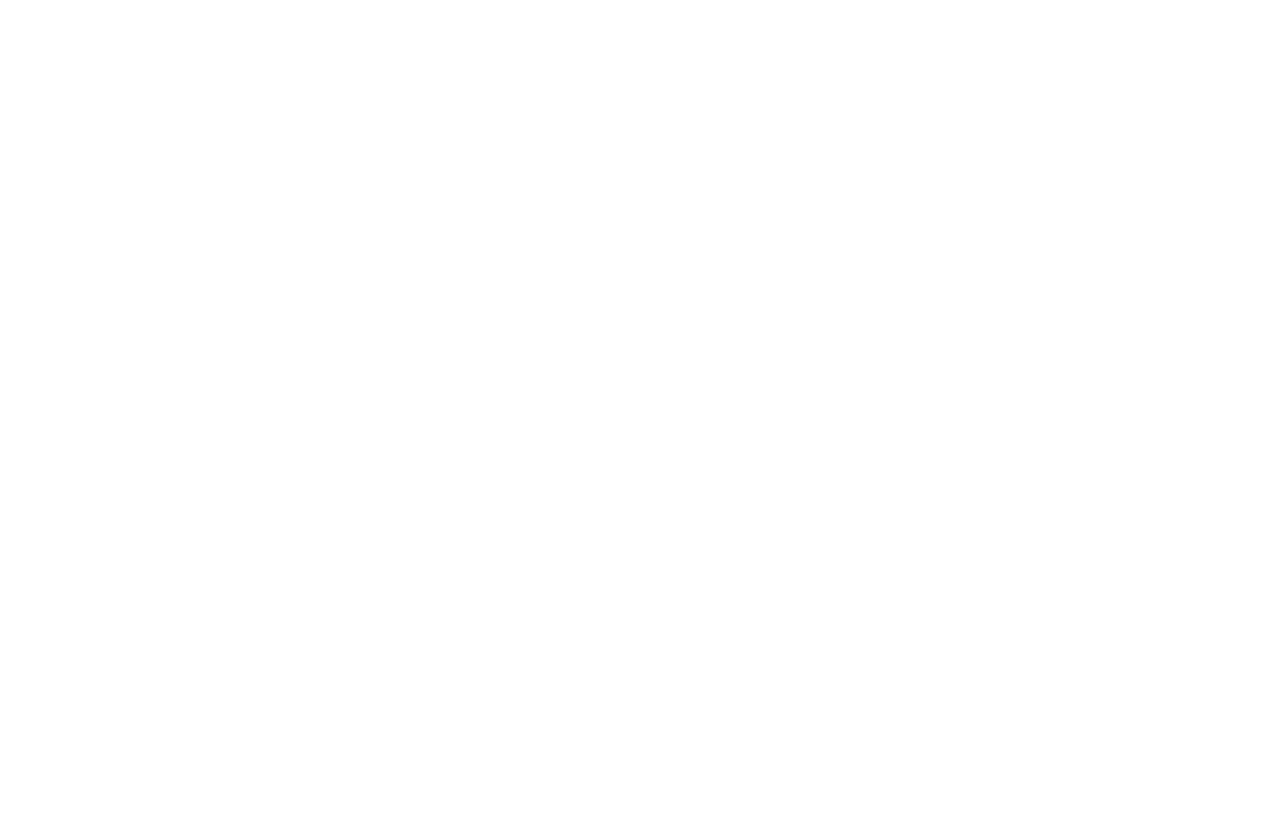
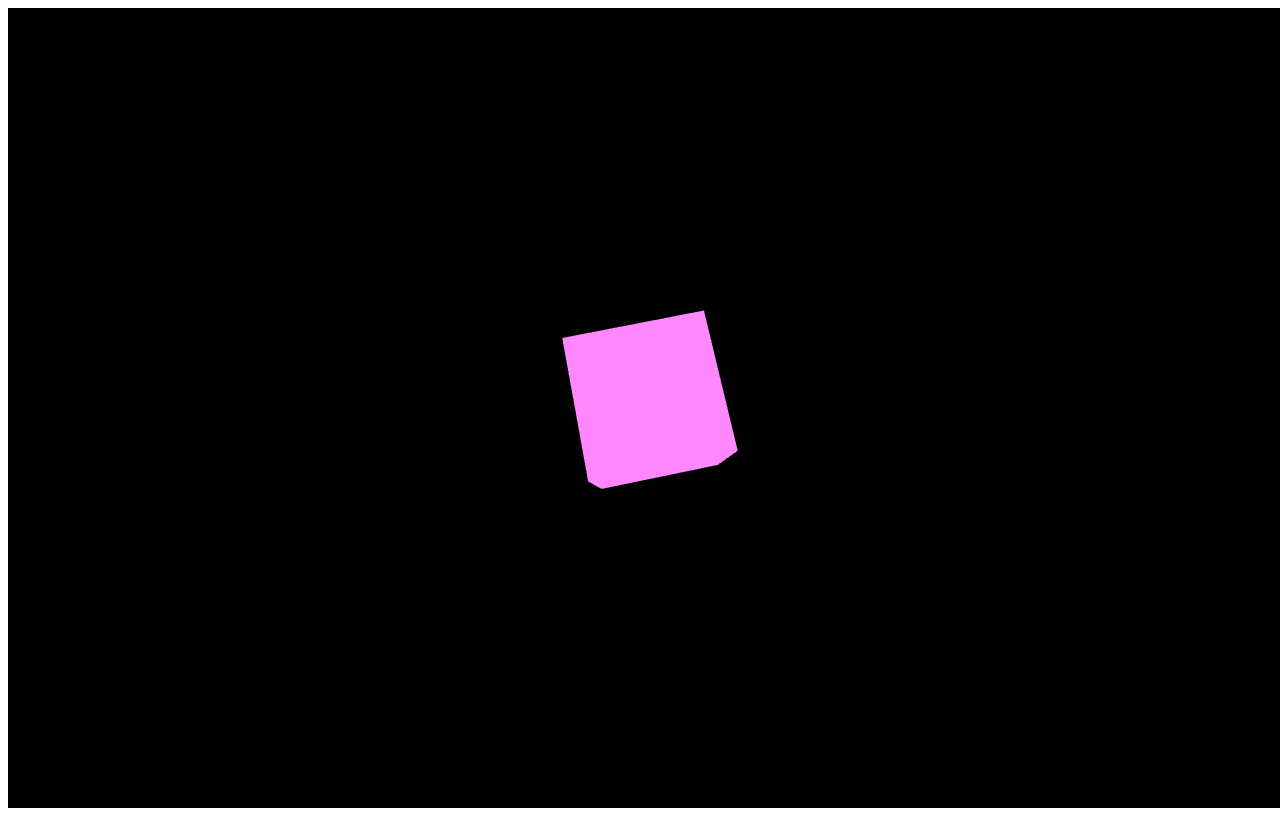
Before and after one commit to ryanisaacg/net-sim, a website with bundled scripts: page index.html in a window 1280 px wide. Built offline with nearby package versions, Linux system fonts and the light colour scheme.

Commit message:
Wrap the project in an NPM project for threes

```diff
--- a/index.html
+++ b/index.html
@@ -3,8 +3,7 @@
         <title> Network Simulator! </title>
     </head>
     <body>
-        <canvas width=1024 height=768 />
     </body>
-    <script src = "index.js">
+    <script src = "bundle.js">
     </script>
 </html>
--- a/src/index.ts
+++ b/src/index.ts
@@ -1,16 +1,50 @@
-import { Scene } from 'three'
-import Address from './address'
+import { Scene, PerspectiveCamera, WebGLRenderer, BoxGeometry, MeshBasicMaterial, Mesh } from 'three';
 
-const test = new Address(0);
-const scene = new Scene();
-const canvas = document.getElementsByTagName('canvas')[0];
-const gl = canvas.getContext('webgl2');
 
-const tick = () => {
-    console.log("Tick occurred!")
-    console.log(scene);
-    console.log(test);
-    console.log(gl);
-    requestAnimationFrame(tick);
-}
-tick();
+// ------------------------------------------------
+// BASIC SETUP
+// ------------------------------------------------
+
+// Create an empty scene
+var scene = new Scene();
+
+// Create a basic perspective camera
+var camera = new PerspectiveCamera( 75, window.innerWidth/window.innerHeight, 0.1, 1000 );
+camera.position.z = 4;
+
+// Create a renderer with Antialiasing
+var renderer = new WebGLRenderer({antialias:true});
+
+// Configure renderer clear color
+renderer.setClearColor("#000000");
+
+// Configure renderer size
+renderer.setSize( window.innerWidth, window.innerHeight );
+
+// Append Renderer to DOM
+document.body.appendChild( renderer.domElement );
+
+// ------------------------------------------------
+// FUN STARTS HERE
+// ------------------------------------------------
+
+// Create a Cube Mesh with basic material
+var geometry = new BoxGeometry( 1, 1, 1 );
+var material = new MeshBasicMaterial( { color: "#FF88FF" } );
+var cube = new Mesh( geometry, material );
+
+// Add cube to Scene
+scene.add( cube );
+
+// Render Loop
+var render = function () {
+  requestAnimationFrame( render );
+
+  cube.rotation.x += 0.01;
+  cube.rotation.y += 0.01;
+
+  // Render the scene
+  renderer.render(scene, camera);
+};
+
+render();
```
Also changed, not shown: package.json (added, +22 -0 lines), 3 other files.
